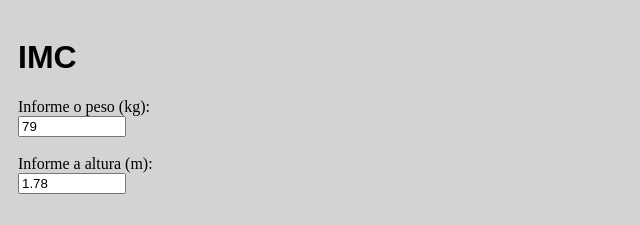
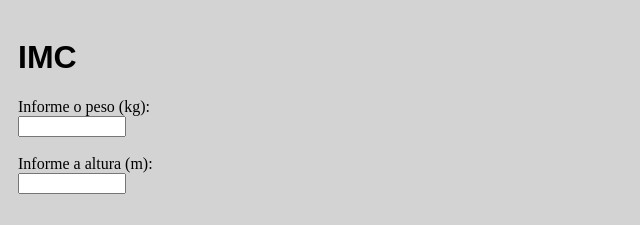
Before and after one commit to mateus-stahelin/imc-app, a plain HTML site: page index.html in a window 1280 px wide. Shown: the top 225 px of the page, 0-640 px from the left. Drawn offline with Linux system fonts and the light colour scheme.

Commit message:
FEAT: remove predefined values

```diff
--- a/index.html
+++ b/index.html
@@ -14,10 +14,10 @@
     <h1>IMC</h1>
 
     <label for="input-weight">Informe o peso (kg):</label><br />
-    <input id="input-weight" type="number" value="79" step="0.1" /><br /><br />
+    <input id="input-weight" type="number" value="" step="0.1" /><br /><br />
 
     <label for="input-height">Informe a altura (m):</label><br />
-    <input id="input-height" type="number" value="1.78" step="0.01" /><br /><br />
+    <input id="input-height" type="number" value="" step="0.01" /><br /><br />
 
     <p>
         <button id="button-calculate-imc">Calcular IMC</button>
```
